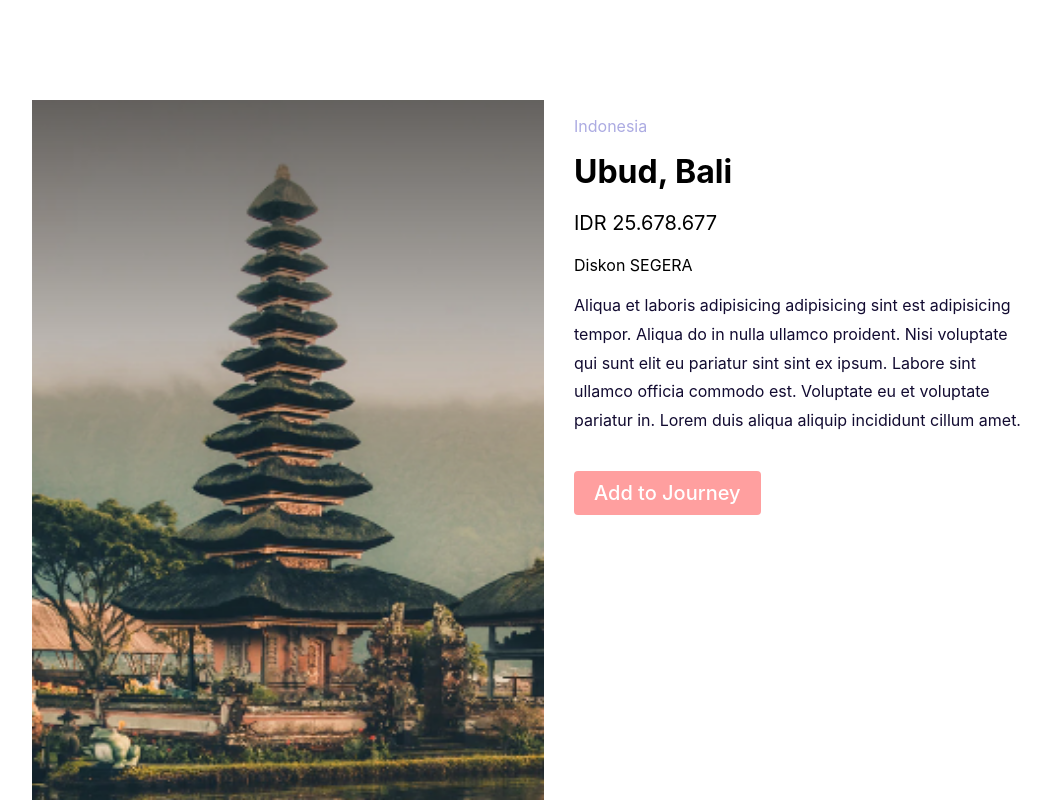
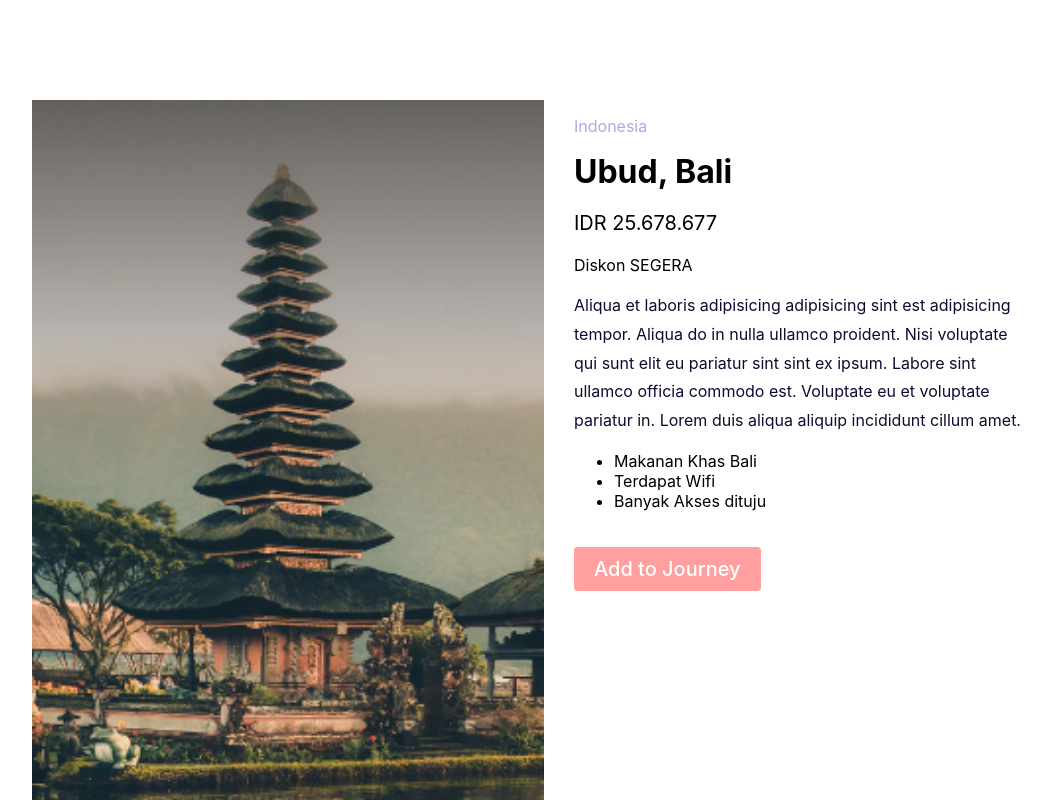
Before and after one commit to rahmasetiawan500/my-app, a React (Create React App) app: page / in a window 1280 px wide. Shown: the whole page, without its empty margins (96-1143 px from the left). Built offline with nearby package versions, Linux system fonts and the light colour scheme.

Commit message:
map array

```diff
--- a/src/App.js
+++ b/src/App.js
@@ -56,6 +56,10 @@ return (
 
 function ProdukInfo(props) {
   const {category, name, isDiscount} = props ;
+  const benefits = ["Makanan Khas Bali", "Terdapat Wifi", "Banyak Akses dituju"];
+  const listItems = benefits.map((benefits) =>
+  <li>{benefits}</li>
+);
   return (
 
     <div className="Deskripsi">
@@ -66,6 +70,9 @@ function ProdukInfo(props) {
     <p className="Info">
     Aliqua et laboris adipisicing adipisicing sint est adipisicing tempor. Aliqua do in nulla ullamco proident. Nisi voluptate qui sunt elit eu pariatur sint sint ex ipsum. Labore sint ullamco officia commodo est. Voluptate eu et voluptate pariatur in. Lorem duis aliqua aliquip incididunt cillum amet.
     </p>
+    <ul>
+    {listItems}
+    </ul>
     <a onClick={(e) =>TambahJourney(name, e)}>Add to Journey</a>
     </div>
 
```
